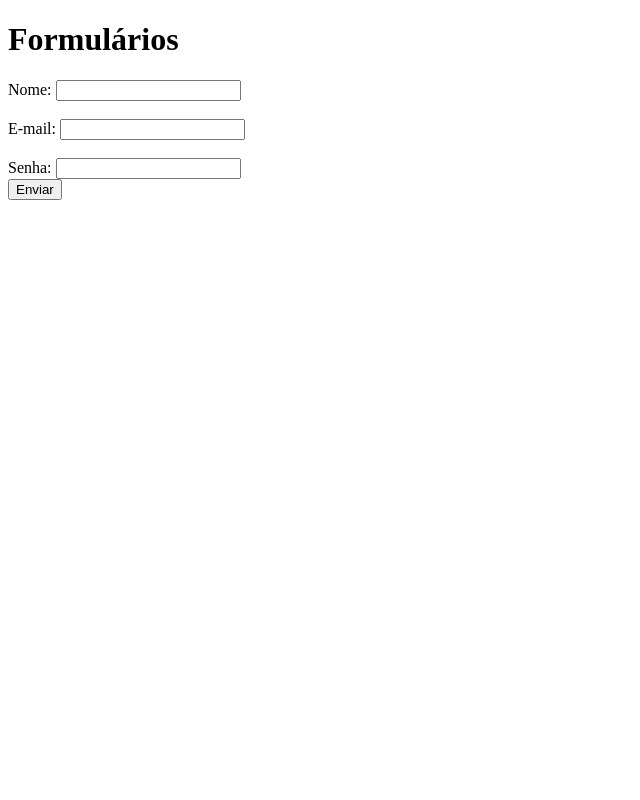
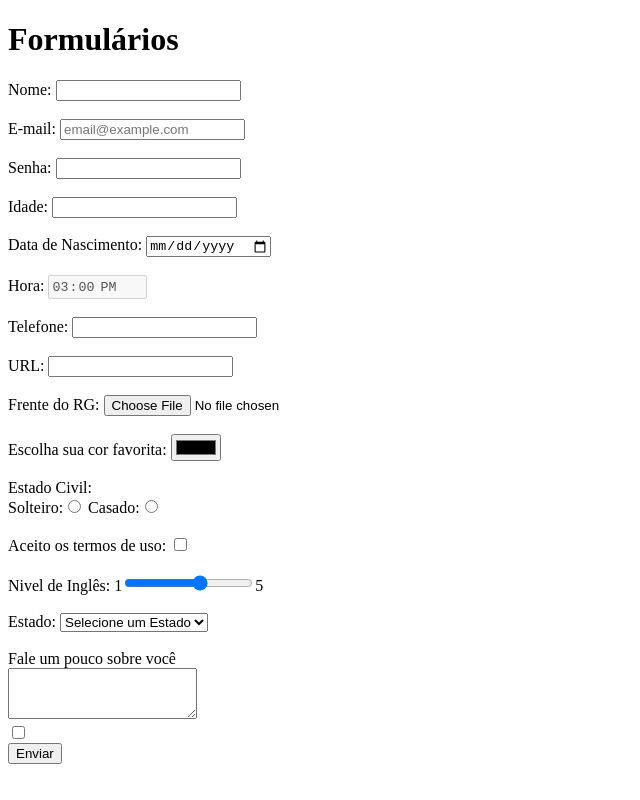
Before and after one commit to RyanSMaciel/Estudando_HTML, a plain HTML site: page aula_04_2606/index.html in a window 1280 px wide. Shown: the whole page, without its empty margins (0-640 px from the left). Drawn offline with Linux system fonts and the light colour scheme.

Commit message:
Input's para formulários

```diff
--- a/aula_04_2606/index.html
+++ b/aula_04_2606/index.html
@@ -10,11 +10,81 @@
     <!-- <input type="text"> -> Define um campo no formulário -->
     <form>
         Nome:
-        <input type="text"><br><br>
+        <input type="text" name="nome"><br><br>
+
         E-mail:
-        <input type="email"><br><br>
+        <input type="email" name="email" placeholder="email@example.com"><br><br>
+
         Senha:
-        <input type="password">
+        <input type="password" name="senha"><br><br>
+
+        Idade:
+        <input type="number" name="idade"><br><br>
+
+        Data de Nascimento:
+        <input type="date" name="dt_nasc"><br><br>
+
+        Hora:
+        <input type="time" name="hora" value="15:00" disabled><br><br>
+
+        Telefone:
+        <input type="tel" name="tel"><br><br>
+
+        URL:
+        <input type="url" name="url"><br><br>
+
+        Frente do RG:
+        <input type="file" name="doc" accept=".png, .jpg"><br><br>
+
+        Escolha sua cor favorita:
+        <input type="color" name="cor"><br><br>
+
+        Estado Civil: <br>
+        Solteiro:<input type="radio" name="estado-civil" value="Solteiro">
+        Casado:<input type="radio" name="estado-civil" value="Casado"><br><br>
+
+        Aceito os termos de uso:
+        <input type="checkbox" name="termos"><br><br>
+
+        Nivel de Inglês:
+        1<input type="range" name="nvl_ing" step="1" max="5">5 <br><br>
+
+        Estado:
+        <select id="estado" name="estado">
+            <option disabled selected>Selecione um Estado</option>
+            <option value="AC">Acre</option>
+            <option value="AL">Alagoas</option>
+            <option value="AP">Amapá</option>
+            <option value="AM">Amazonas</option>
+            <option value="BA">Bahia</option>
+            <option value="CE">Ceará</option>
+            <option value="DF">Distrito Federal</option>
+            <option value="ES">Espírito Santo</option>
+            <option value="GO">Goiás</option>
+            <option value="MA">Maranhão</option>
+            <option value="MT">Mato Grosso</option>
+            <option value="MS">Mato Grosso do Sul</option>
+            <option value="MG">Minas Gerais</option>
+            <option value="PA">Pará</option>
+            <option value="PB">Paraíba</option>
+            <option value="PR">Paraná</option>
+            <option value="PE">Pernambuco</option>
+            <option value="PI">Piauí</option>
+            <option value="RJ">Rio de Janeiro</option>
+            <option value="RN">Rio Grande do Norte</option>
+            <option value="RS">Rio Grande do Sul</option>
+            <option value="RO">Rondônia</option>
+            <option value="RR">Roraima</option>
+            <option value="SC">Santa Catarina</option>
+            <option value="SP">São Paulo</option>
+            <option value="SE">Sergipe</option>
+            <option value="TO">Tocantins</option>
+            <option value="EX">Estrangeiro</option>
+        </select><br><br>
+
+        Fale um pouco sobre você <br>
+        <textarea cols="21" rows="3"></textarea><br>
+        <input type="checkbox" role="switch">
         <br>
         <button>Enviar</button>
     </form>
```
